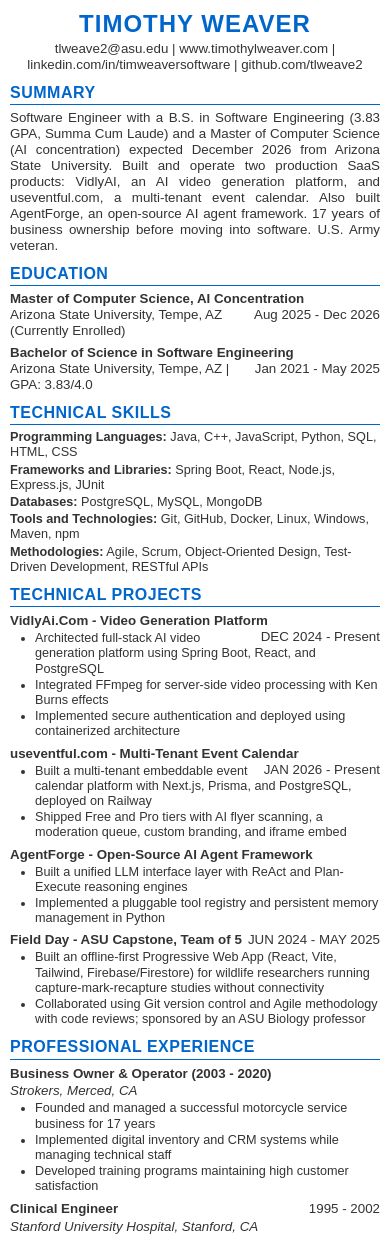
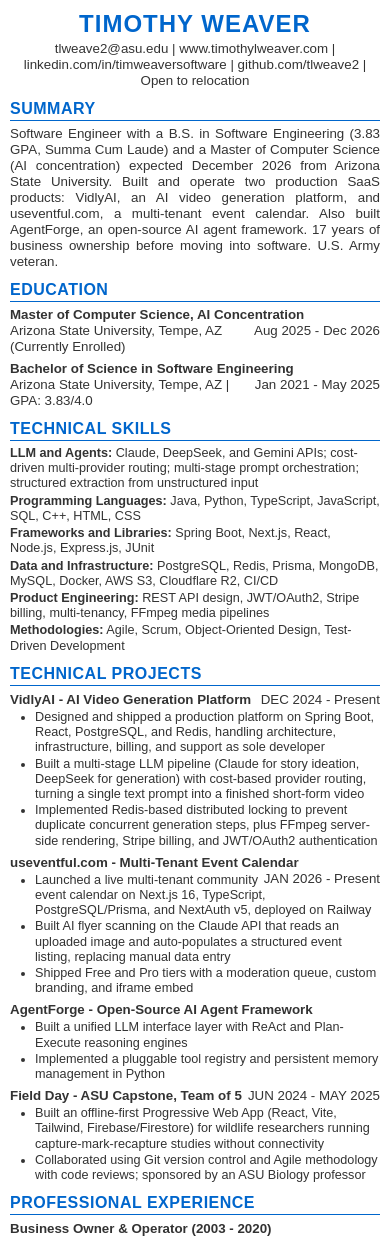
Before and after one commit to tlweave2/tim-portfolio-website, a Spring Boot app: page /resume in a window 390 px wide. Shown: the top 1236 px of the page. Run offline with Spring Boot 4, Linux system fonts and the light colour scheme; some libraries are stand-ins or nearby versions.

Commit message:
Generate the resume PDF from the resume page and link it
The download buttons pointed at timothy_weaver_mar26.pdf, six months
old and predating both the degree-name correction and the current
descriptions of VidlyAI and useventful.com.

Bring the resume page up to date with the current resume first: lead the
skills with LLM and agent work, add TypeScript and the data and
infrastructure stack, expand the VidlyAI bullets to cover the multi-stage
LLM pipeline and Redis distributed locking, give useventful.com its real
stack, and add "Open to relocation" to the header. Correct "VidlyAi.Com"
to "VidlyAI".

Then render that page to timothy_weaver_resume.pdf and point both
download links at it, so the page and the PDF are the same document and
cannot drift apart again. The PDF inherits the page's contact line, which
carries no phone number.

Remove the two stale PDFs. resume.pdf was referenced by nothing at all.

Co-Authored-By: Claude Opus 5 <noreply@anthropic.com>
Claude-Session: https://claude.ai/code/session_017zVd7c48dzK6SPtcHgGo7u

```diff
--- a/src/main/resources/templates/home.html
+++ b/src/main/resources/templates/home.html
@@ -637,7 +637,7 @@
                 </p>
                 <div class="cta-row">
                     <a href="#projects" class="btn btn-amber">View projects</a>
-                    <a href="/timothy_weaver_mar26.pdf" class="btn btn-outline" target="_blank">Download résumé</a>
+                    <a href="/timothy_weaver_resume.pdf" class="btn btn-outline" target="_blank">Download résumé</a>
                 </div>
             </div>
             <div class="hero-img-box">
@@ -939,7 +939,7 @@
                 <a href="mailto:tlweave2@asu.edu">tlweave2@asu.edu</a>
                 <a href="https://www.linkedin.com/in/timweaversoftware/" target="_blank">LinkedIn</a>
                 <a href="https://github.com/tlweave2" target="_blank">GitHub</a>
-                <a href="/timothy_weaver_mar26.pdf" target="_blank">Résumé (PDF)</a>
+                <a href="/timothy_weaver_resume.pdf" target="_blank">Résumé (PDF)</a>
             </div>
         </div>
     </div>
--- a/src/main/resources/templates/resume.html
+++ b/src/main/resources/templates/resume.html
@@ -132,7 +132,7 @@
     <div class="header">
         <h1>TIMOTHY WEAVER</h1>
         <div class="contact-info">
-            tlweave2@asu.edu | www.timothylweaver.com | linkedin.com/in/timweaversoftware | github.com/tlweave2
+            tlweave2@asu.edu | www.timothylweaver.com | linkedin.com/in/timweaversoftware | github.com/tlweave2 | Open to relocation
         </div>
     </div>
 
@@ -154,33 +154,37 @@
 
     <h2>Technical Skills</h2>
     <div class="skills-section">
-        <span class="skills-category">Programming Languages:</span> Java, C++, JavaScript, Python, SQL, HTML, CSS
+        <span class="skills-category">LLM and Agents:</span> Claude, DeepSeek, and Gemini APIs; cost-driven multi-provider routing; multi-stage prompt orchestration; structured extraction from unstructured input
     </div>
     <div class="skills-section">
-        <span class="skills-category">Frameworks and Libraries:</span> Spring Boot, React, Node.js, Express.js, JUnit
+        <span class="skills-category">Programming Languages:</span> Java, Python, TypeScript, JavaScript, SQL, C++, HTML, CSS
     </div>
     <div class="skills-section">
-        <span class="skills-category">Databases:</span> PostgreSQL, MySQL, MongoDB
+        <span class="skills-category">Frameworks and Libraries:</span> Spring Boot, Next.js, React, Node.js, Express.js, JUnit
     </div>
     <div class="skills-section">
-        <span class="skills-category">Tools and Technologies:</span> Git, GitHub, Docker, Linux, Windows, Maven, npm
+        <span class="skills-category">Data and Infrastructure:</span> PostgreSQL, Redis, Prisma, MongoDB, MySQL, Docker, AWS S3, Cloudflare R2, CI/CD
     </div>
     <div class="skills-section">
-        <span class="skills-category">Methodologies:</span> Agile, Scrum, Object-Oriented Design, Test-Driven Development, RESTful APIs
+        <span class="skills-category">Product Engineering:</span> REST API design, JWT/OAuth2, Stripe billing, multi-tenancy, FFmpeg media pipelines
+    </div>
+    <div class="skills-section">
+        <span class="skills-category">Methodologies:</span> Agile, Scrum, Object-Oriented Design, Test-Driven Development
     </div>
 
     <h2>Technical Projects</h2>
-    <div class="job-title">VidlyAi.Com - Video Generation Platform <span class="job-dates">DEC 2024 - Present</span></div>
+    <div class="job-title">VidlyAI - AI Video Generation Platform <span class="job-dates">DEC 2024 - Present</span></div>
     <ul>
-        <li>Architected full-stack AI video generation platform using Spring Boot, React, and PostgreSQL</li>
-        <li>Integrated FFmpeg for server-side video processing with Ken Burns effects</li>
-        <li>Implemented secure authentication and deployed using containerized architecture</li>
+        <li>Designed and shipped a production platform on Spring Boot, React, PostgreSQL, and Redis, handling architecture, infrastructure, billing, and support as sole developer</li>
+        <li>Built a multi-stage LLM pipeline (Claude for story ideation, DeepSeek for generation) with cost-based provider routing, turning a single text prompt into a finished short-form video</li>
+        <li>Implemented Redis-based distributed locking to prevent duplicate concurrent generation steps, plus FFmpeg server-side rendering, Stripe billing, and JWT/OAuth2 authentication</li>
     </ul>
 
     <div class="job-title">useventful.com - Multi-Tenant Event Calendar <span class="job-dates">JAN 2026 - Present</span></div>
     <ul>
-        <li>Built a multi-tenant embeddable event calendar platform with Next.js, Prisma, and PostgreSQL, deployed on Railway</li>
-        <li>Shipped Free and Pro tiers with AI flyer scanning, a moderation queue, custom branding, and iframe embed</li>
+        <li>Launched a live multi-tenant community event calendar on Next.js 16, TypeScript, PostgreSQL/Prisma, and NextAuth v5, deployed on Railway</li>
+        <li>Built AI flyer scanning on the Claude API that reads an uploaded image and auto-populates a structured event listing, replacing manual data entry</li>
+        <li>Shipped Free and Pro tiers with a moderation queue, custom branding, and iframe embed</li>
     </ul>
 
     <div class="job-title">AgentForge - Open-Source AI Agent Framework</div>
```
Also changed, not shown: 3 other files.
